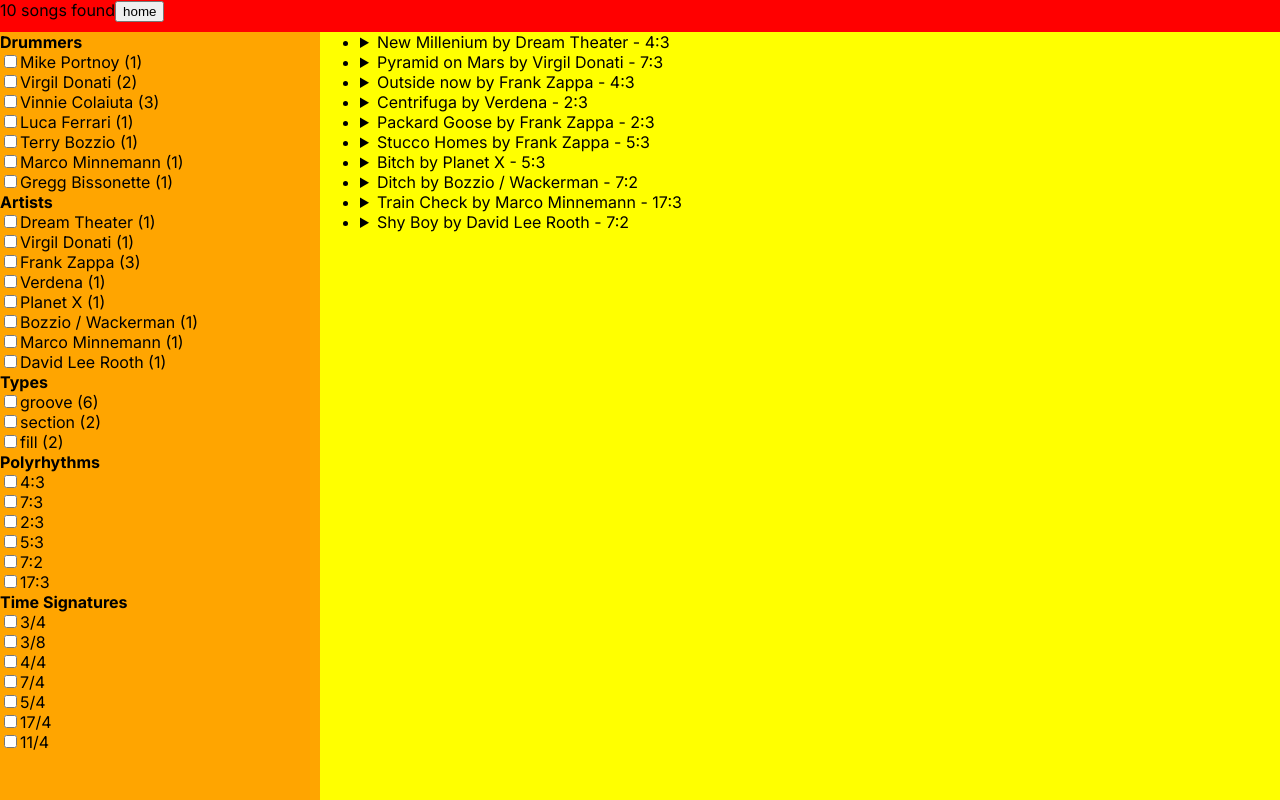
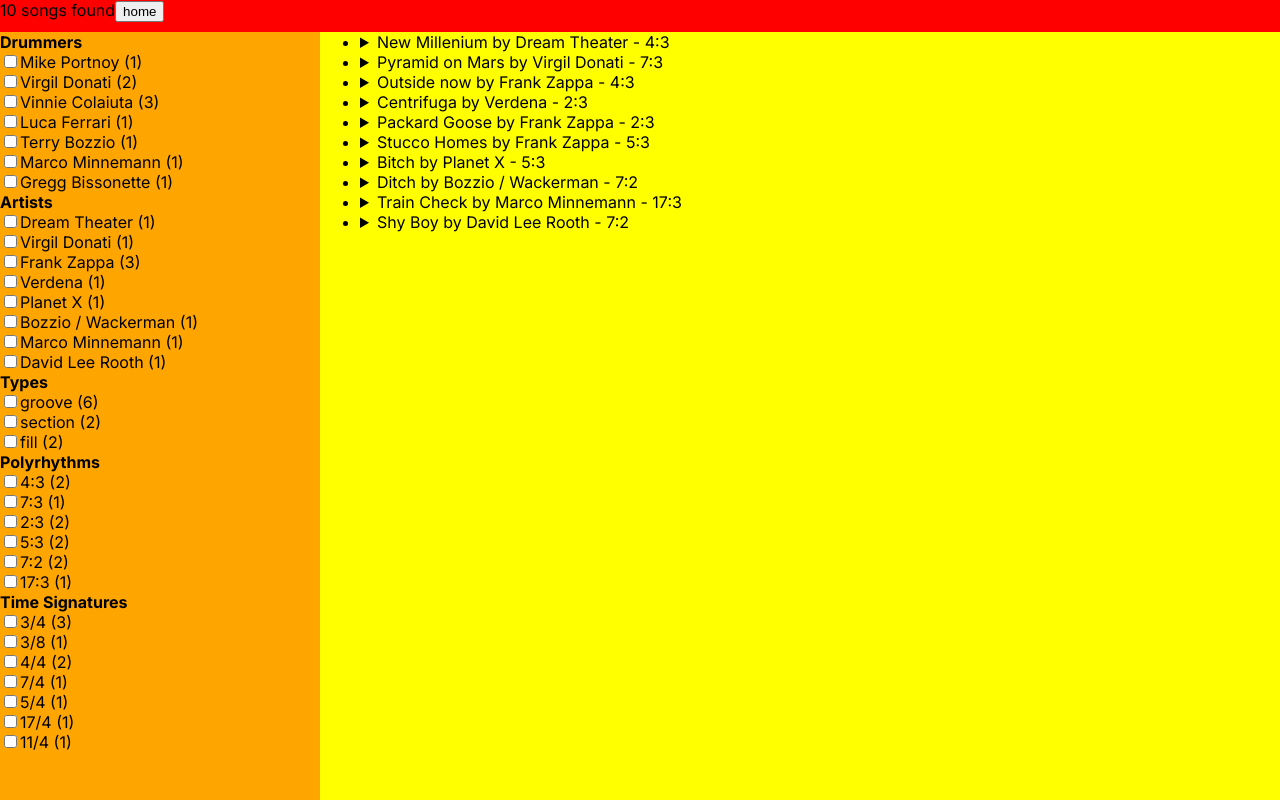
Before and after one commit to MarcoMaz/polylistsongs, a Next.js app: page /search in a window 1280 px wide. Built offline with nearby package versions, Linux system fonts and the light colour scheme.

Commit message:
- add counter in CheckboxPair

```diff
--- a/src/app/search/page.tsx
+++ b/src/app/search/page.tsx
@@ -178,12 +178,16 @@
           heading="Polyrhythms"
           selectedData={selectedPolyrhythms}
           onSelection={handlePolyrhythmSelection}
+          songsData={songsData}
+          type="polyrhythm"
         />
         <CheckboxPair
           data={TIME_SIGNATURES}
           heading="Time Signatures"
           selectedData={selectedTimeSignatures}
           onSelection={handleTimeSignatureSelection}
+          songsData={songsData}
+          type="timeSignature"
         />
       </aside>
       <main>
--- a/src/components/CheckboxPair/CheckboxPair.tsx
+++ b/src/components/CheckboxPair/CheckboxPair.tsx
@@ -1,9 +1,11 @@
-import { PolyrhythmProp, TimeSignatureProp } from "@/models/model";
+import { PolyrhythmProp, SongProp, TimeSignatureProp } from "@/models/model";
 
 interface CheckboxPairProps {
   data: PolyrhythmProp[] | TimeSignatureProp[];
   heading: string;
   selectedData: (PolyrhythmProp | TimeSignatureProp)[];
+  songsData: SongProp[];
+  type: string;
   onSelection: (index: number) => void;
 }
 
@@ -11,6 +13,8 @@
   data,
   heading,
   selectedData,
+  songsData,
+  type,
   onSelection,
 }) => {
   const isPolyrhythmSelected = (
@@ -31,6 +35,36 @@
       );
     }
   };
+
+  const countOccurrences = (dataArray: SongProp[] | undefined) => {
+    const counts: { [key: string]: number } = {};
+    let key;
+    if (dataArray) {
+      dataArray.forEach((item) => {
+        if (type === "polyrhythm") {
+          key =
+            item.polyrhythm && item.polyrhythm.against && item.polyrhythm.base
+              ? `${item.polyrhythm.against} : ${item.polyrhythm.base}`
+              : "";
+        } else {
+          key =
+            item.timeSignature &&
+            item.timeSignature.numerator &&
+            item.timeSignature.denominator
+              ? `${item.timeSignature.numerator}/${item.timeSignature.denominator}`
+              : "";
+        }
+        if (key in counts) {
+          counts[key]++;
+        } else {
+          counts[key] = 1;
+        }
+      });
+    }
+    return counts;
+  };
+
+  const itemsCount = countOccurrences(songsData);
 
   return (
     <div>
@@ -54,8 +88,12 @@
               />
               <label htmlFor={uniqueId}>
                 {"against" in item && "base" in item
-                  ? `${item.against}:${item.base}`
-                  : `${item.numerator}/${item.denominator}`}
+                  ? `${item.against}:${item.base} (${
+                    itemsCount[`${item.against} : ${item.base}`] || 0
+                    })`
+                  : `${item.numerator}/${item.denominator} (${
+                    itemsCount[`${item.numerator}/${item.denominator}`] || 0
+                    })`}
               </label>
             </div>
           );
```
